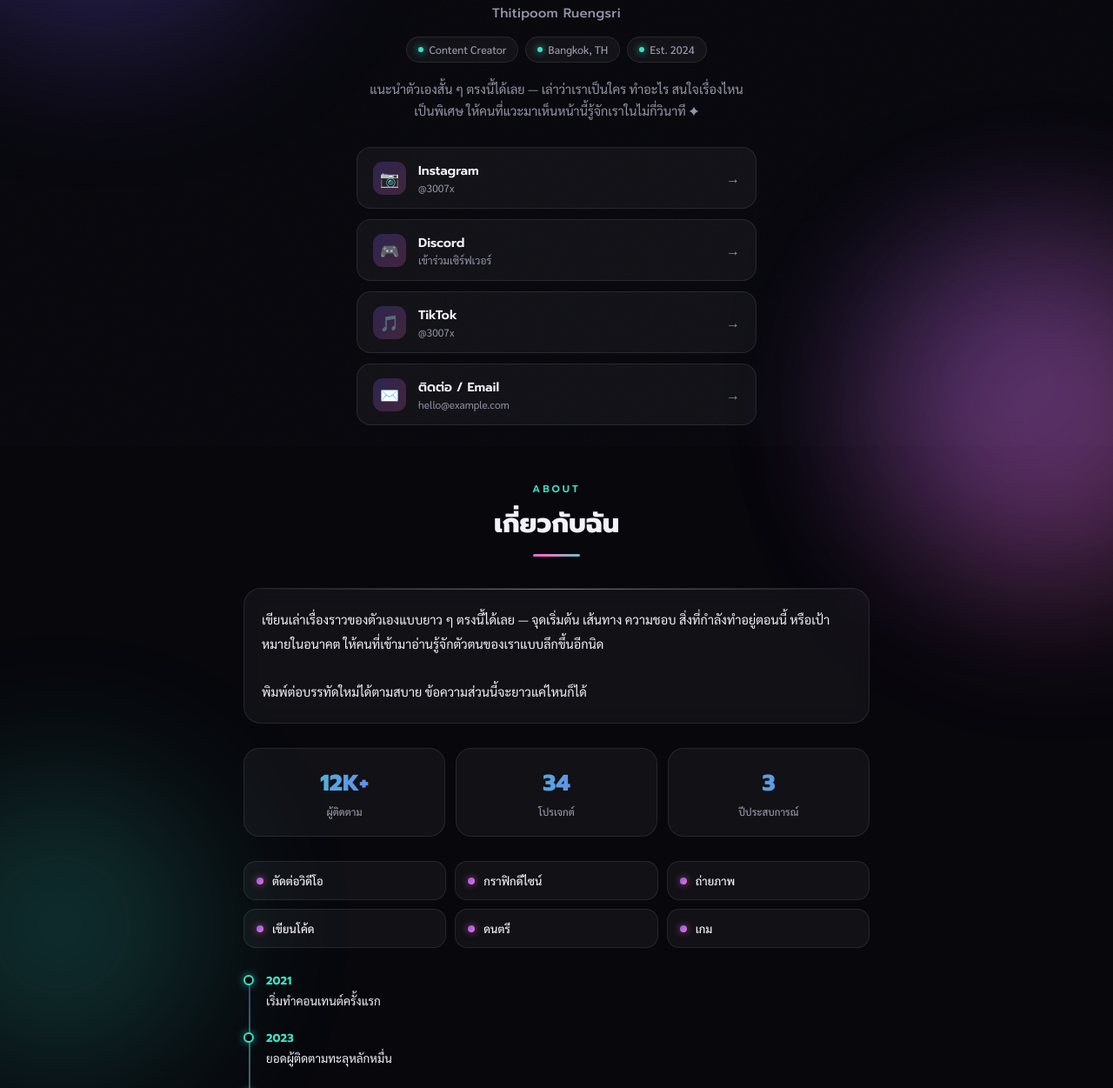
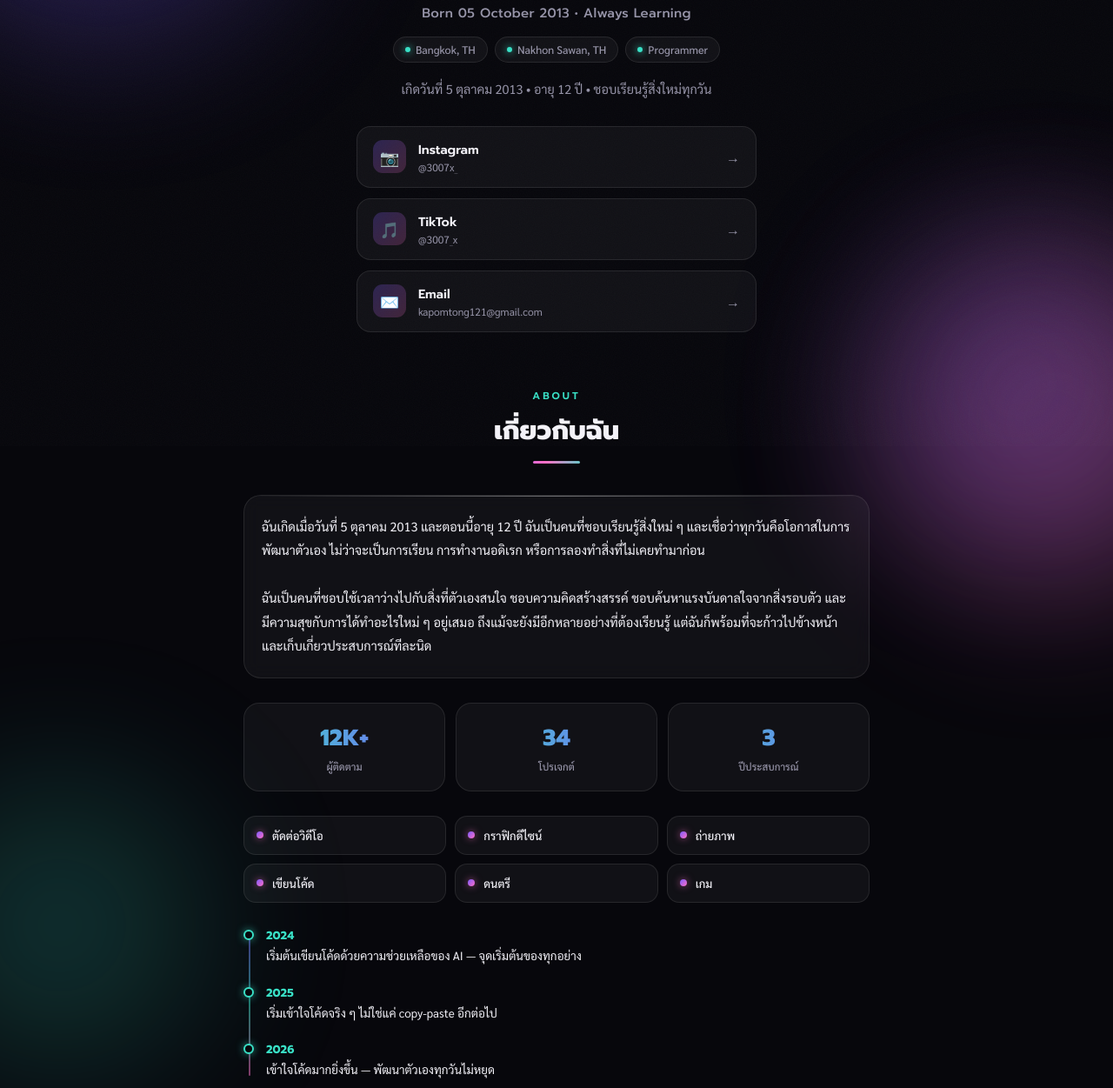
Before and after one commit to kapomtong/Biomm, a plain HTML site: page index.html in a window 1280 px wide. Shown: the part 287-1538 px from the top of the page at 87% size. Drawn offline with Linux system fonts and the light colour scheme.

Commit message:
Update profile: bio, chips, about, timeline, links

```diff
--- a/index.html
+++ b/index.html
@@ -244,24 +244,24 @@
       </div>
       <div class="name-wrap">
         <div class="tag editable" contenteditable="false" id="tagName">3007X</div>
-        <div class="realname editable" contenteditable="false" id="realName">Thitipoom Ruengsri</div>
+        <div class="realname editable" contenteditable="false" id="realName">Born 05 October 2013 • Always Learning</div>
       </div>
       <div class="chips" id="chips">
-        <span class="chip"><span class="dot"></span><span class="editable" contenteditable="false">Content Creator</span><span class="remove-chip edit-only-inline" onclick="removeChip(this)">✕</span></span>
         <span class="chip"><span class="dot"></span><span class="editable" contenteditable="false">Bangkok, TH</span><span class="remove-chip edit-only-inline" onclick="removeChip(this)">✕</span></span>
-        <span class="chip"><span class="dot"></span><span class="editable" contenteditable="false">Est. 2024</span><span class="remove-chip edit-only-inline" onclick="removeChip(this)">✕</span></span>
+        <span class="chip"><span class="dot"></span><span class="editable" contenteditable="false">Nakhon Sawan, TH</span><span class="remove-chip edit-only-inline" onclick="removeChip(this)">✕</span></span>
+        <span class="chip"><span class="dot"></span><span class="editable" contenteditable="false">Programmer</span><span class="remove-chip edit-only-inline" onclick="removeChip(this)">✕</span></span>
       </div>
       <button class="ebtn small edit-only-block" id="addChipBtn" onclick="addChip()">+ เพิ่มแท็ก</button>
-      <p class="bio editable" contenteditable="false" id="bioText">แนะนำตัวเองสั้น ๆ ตรงนี้ได้เลย — เล่าว่าเราเป็นใคร ทำอะไร สนใจเรื่องไหนเป็นพิเศษ ให้คนที่แวะมาเห็นหน้านี้รู้จักเราในไม่กี่วินาที ✦</p>
+      <p class="bio editable" contenteditable="false" id="bioText">เกิดวันที่ 5 ตุลาคม 2013 • อายุ 12 ปี • ชอบเรียนรู้สิ่งใหม่ทุกวัน</p>
     </div>
 
     <div class="links" id="links">
       <div class="link-btn-row">
-        <a class="link-btn" href="https://instagram.com" target="_blank">
+        <a class="link-btn" href="https://www.instagram.com/3007x_?igsh=MXNwNG13ejY5bWxmaA==" target="_blank">
           <div class="link-icon">📷</div>
           <div class="link-text">
             <div class="link-title editable" contenteditable="false">Instagram</div>
-            <div class="link-sub editable" contenteditable="false">@3007x</div>
+            <div class="link-sub editable" contenteditable="false">@3007x_</div>
           </div>
           <div class="link-arrow">→</div>
         </a>
@@ -269,11 +269,11 @@
         <div class="remove-link edit-only-inline" onclick="removeLink(this)">✕</div>
       </div>
       <div class="link-btn-row">
-        <a class="link-btn" href="https://discord.gg" target="_blank">
-          <div class="link-icon">🎮</div>
+        <a class="link-btn" href="https://www.tiktok.com/@3007_x?_r=1&_t=ZS-987kDGGn1cW" target="_blank">
+          <div class="link-icon">🎵</div>
           <div class="link-text">
-            <div class="link-title editable" contenteditable="false">Discord</div>
-            <div class="link-sub editable" contenteditable="false">เข้าร่วมเซิร์ฟเวอร์</div>
+            <div class="link-title editable" contenteditable="false">TikTok</div>
+            <div class="link-sub editable" contenteditable="false">@3007_x</div>
           </div>
           <div class="link-arrow">→</div>
         </a>
@@ -281,23 +281,11 @@
         <div class="remove-link edit-only-inline" onclick="removeLink(this)">✕</div>
       </div>
       <div class="link-btn-row">
-        <a class="link-btn" href="https://tiktok.com" target="_blank">
-          <div class="link-icon">🎵</div>
-          <div class="link-text">
-            <div class="link-title editable" contenteditable="false">TikTok</div>
-            <div class="link-sub editable" contenteditable="false">@3007x</div>
-          </div>
-          <div class="link-arrow">→</div>
-        </a>
-        <div class="edit-link edit-only-inline" onclick="editLinkUrl(this)">🔗</div>
-        <div class="remove-link edit-only-inline" onclick="removeLink(this)">✕</div>
-      </div>
-      <div class="link-btn-row">
-        <a class="link-btn" href="mailto:hello@example.com">
+        <a class="link-btn" href="mailto:kapomtong121@gmail.com">
           <div class="link-icon">✉️</div>
           <div class="link-text">
-            <div class="link-title editable" contenteditable="false">ติดต่อ / Email</div>
-            <div class="link-sub editable" contenteditable="false">hello@example.com</div>
+            <div class="link-title editable" contenteditable="false">Email</div>
+            <div class="link-sub editable" contenteditable="false">kapomtong121@gmail.com</div>
           </div>
           <div class="link-arrow">→</div>
         </a>
@@ -316,9 +304,9 @@
     </div>
 
     <div class="story glass-panel reveal">
-      <div class="story-text editable" contenteditable="false" id="storyText">เขียนเล่าเรื่องราวของตัวเองแบบยาว ๆ ตรงนี้ได้เลย — จุดเริ่มต้น เส้นทาง ความชอบ สิ่งที่กำลังทำอยู่ตอนนี้ หรือเป้าหมายในอนาคต ให้คนที่เข้ามาอ่านรู้จักตัวตนของเราแบบลึกขึ้นอีกนิด
+      <div class="story-text editable" contenteditable="false" id="storyText">ฉันเกิดเมื่อวันที่ 5 ตุลาคม 2013 และตอนนี้อายุ 12 ปี ฉันเป็นคนที่ชอบเรียนรู้สิ่งใหม่ ๆ และเชื่อว่าทุกวันคือโอกาสในการพัฒนาตัวเอง ไม่ว่าจะเป็นการเรียน การทำงานอดิเรก หรือการลองทำสิ่งที่ไม่เคยทำมาก่อน
 
-พิมพ์ต่อบรรทัดใหม่ได้ตามสบาย ข้อความส่วนนี้จะยาวแค่ไหนก็ได้</div>
+ฉันเป็นคนที่ชอบใช้เวลาว่างไปกับสิ่งที่ตัวเองสนใจ ชอบความคิดสร้างสรรค์ ชอบค้นหาแรงบันดาลใจจากสิ่งรอบตัว และมีความสุขกับการได้ทำอะไรใหม่ ๆ อยู่เสมอ ถึงแม้จะยังมีอีกหลายอย่างที่ต้องเรียนรู้ แต่ฉันก็พร้อมที่จะก้าวไปข้างหน้าและเก็บเกี่ยวประสบการณ์ทีละนิด</div>
     </div>
 
     <div class="stats-grid" id="statsGrid">
@@ -357,20 +345,20 @@
         <div class="tl-item">
           <div class="tl-dot"></div>
           <div class="tl-remove edit-only-inline" onclick="removeTimeline(this)">✕</div>
-          <div class="tl-year editable" contenteditable="false">2021</div>
-          <div class="tl-text editable" contenteditable="false">เริ่มทำคอนเทนต์ครั้งแรก</div>
-        </div>
-        <div class="tl-item">
-          <div class="tl-dot"></div>
-          <div class="tl-remove edit-only-inline" onclick="removeTimeline(this)">✕</div>
-          <div class="tl-year editable" contenteditable="false">2023</div>
-          <div class="tl-text editable" contenteditable="false">ยอดผู้ติดตามทะลุหลักหมื่น</div>
+          <div class="tl-year editable" contenteditable="false">2024</div>
+          <div class="tl-text editable" contenteditable="false">เริ่มต้นเขียนโค้ดด้วยความช่วยเหลือของ AI — จุดเริ่มต้นของทุกอย่าง</div>
         </div>
         <div class="tl-item">
           <div class="tl-dot"></div>
           <div class="tl-remove edit-only-inline" onclick="removeTimeline(this)">✕</div>
           <div class="tl-year editable" contenteditable="false">2025</div>
-          <div class="tl-text editable" contenteditable="false">เปิดตัวแบรนด์ของตัวเอง</div>
+          <div class="tl-text editable" contenteditable="false">เริ่มเข้าใจโค้ดจริง ๆ ไม่ใช่แค่ copy-paste อีกต่อไป</div>
+        </div>
+        <div class="tl-item">
+          <div class="tl-dot"></div>
+          <div class="tl-remove edit-only-inline" onclick="removeTimeline(this)">✕</div>
+          <div class="tl-year editable" contenteditable="false">2026</div>
+          <div class="tl-text editable" contenteditable="false">เข้าใจโค้ดมากยิ่งขึ้น — พัฒนาตัวเองทุกวันไม่หยุด</div>
         </div>
       </div>
       <button class="ebtn small edit-only-block" onclick="addTimeline()">+ เพิ่มไทม์ไลน์</button>
```
